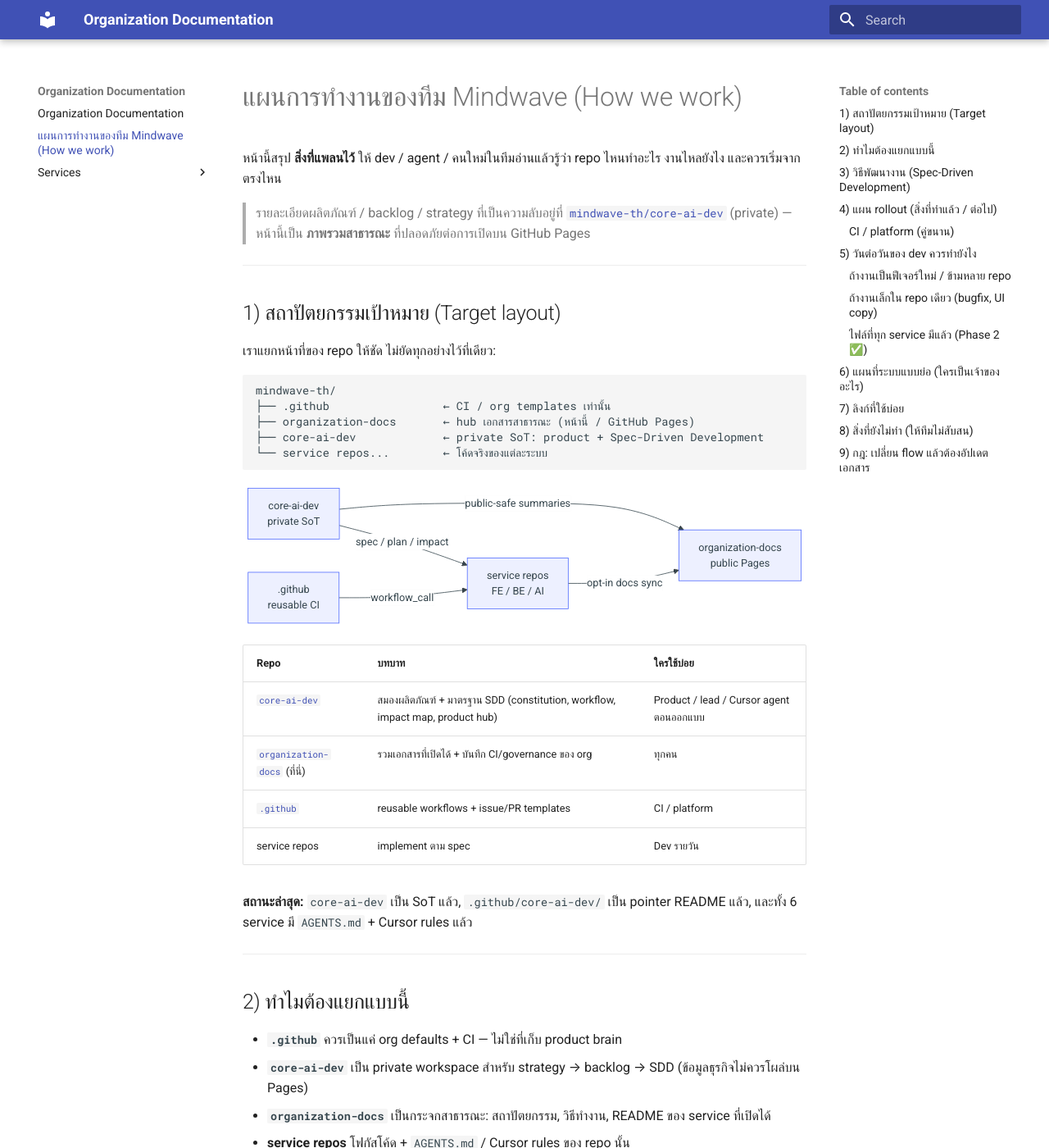
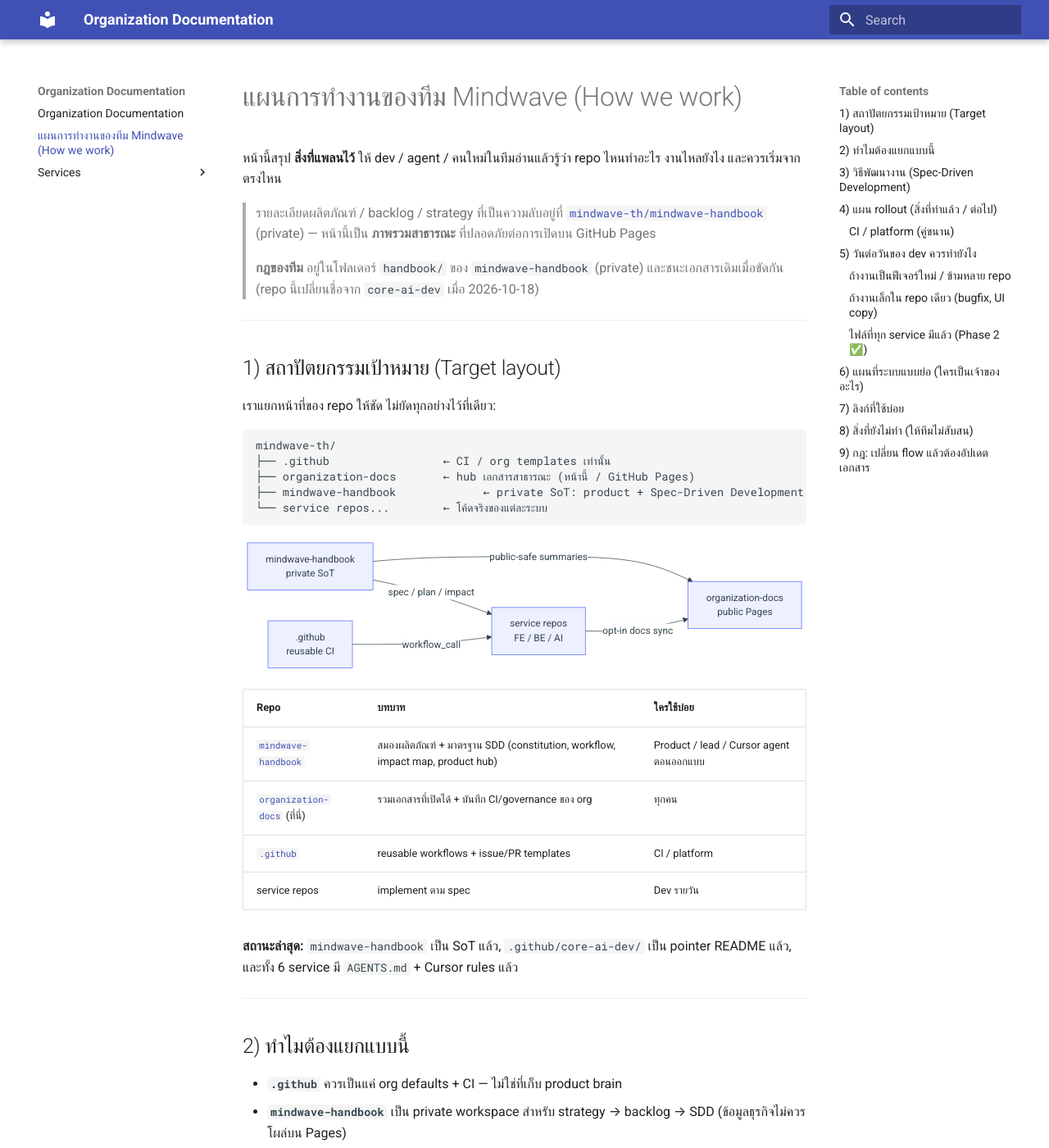
Before and after one commit to mindwave-th/organization-docs, an MkDocs documentation site: the page built from docs/how-we-work.md, in a window 1280 px wide and 1400 px high. Shown: the whole window at 82% size. Built offline with MkDocs 1.6.1 and Material for MkDocs 9.7.7, drawn with Linux system fonts in a browser that asks for light colours; some of the changed text lies outside the part shown.

Commit message:
docs: point to mindwave-handbook (renamed from core-ai-dev)
The hub repo core-ai-dev was renamed to mindwave-handbook on
2026-10-18 and now holds the team handbook in handbook/, which wins
over the older hub documents where they disagree.

Co-Authored-By: Claude Opus 5.5 <noreply@anthropic.com>

````diff
--- a/docs/how-we-work.md
+++ b/docs/how-we-work.md
@@ -4,8 +4,10 @@
 repo ไหนทำอะไร งานไหลยังไง และควรเริ่มจากตรงไหน
 
 > รายละเอียดผลิตภัณฑ์ / backlog / strategy ที่เป็นความลับอยู่ที่
-> [`mindwave-th/core-ai-dev`](https://github.com/mindwave-th/core-ai-dev) (private)
+> [`mindwave-th/mindwave-handbook`](https://github.com/mindwave-th/mindwave-handbook) (private)
 > — หน้านี้เป็น **ภาพรวมสาธารณะ** ที่ปลอดภัยต่อการเปิดบน GitHub Pages
+>
+> **กฎของทีม** อยู่ในโฟลเดอร์ `handbook/` ของ `mindwave-handbook` (private) และชนะเอกสารเดิมเมื่อขัดกัน (repo นี้เปลี่ยนชื่อจาก `core-ai-dev` เมื่อ 2026-10-18)
 
 ---
 
@@ -17,13 +19,13 @@ repo ไหนทำอะไร งานไหลยังไง และค
 mindwave-th/
 ├── .github                 ← CI / org templates เท่านั้น
 ├── organization-docs       ← hub เอกสารสาธารณะ (หน้านี้ / GitHub Pages)
-├── core-ai-dev             ← private SoT: product + Spec-Driven Development
+├── mindwave-handbook             ← private SoT: product + Spec-Driven Development
 └── service repos...        ← โค้ดจริงของแต่ละระบบ
 ```
 
 ```mermaid
 flowchart LR
-  ADC["core-ai-dev<br/>private SoT"]
+  ADC["mindwave-handbook<br/>private SoT"]
   OD["organization-docs<br/>public Pages"]
   GH[".github<br/>reusable CI"]
   SR["service repos<br/>FE / BE / AI"]
@@ -36,12 +38,12 @@ flowchart LR
 
 | Repo | บทบาท | ใครใช้บ่อย |
 |------|--------|------------|
-| [`core-ai-dev`](https://github.com/mindwave-th/core-ai-dev) | สมองผลิตภัณฑ์ + มาตรฐาน SDD (constitution, workflow, impact map, product hub) | Product / lead / Cursor agent ตอนออกแบบ |
+| [`mindwave-handbook`](https://github.com/mindwave-th/mindwave-handbook) | สมองผลิตภัณฑ์ + มาตรฐาน SDD (constitution, workflow, impact map, product hub) | Product / lead / Cursor agent ตอนออกแบบ |
 | [`organization-docs`](https://github.com/mindwave-th/organization-docs) (ที่นี่) | รวมเอกสารที่เปิดได้ + บันทึก CI/governance ของ org | ทุกคน |
 | [`.github`](https://github.com/mindwave-th/.github) | reusable workflows + issue/PR templates | CI / platform |
 | service repos | implement ตาม spec | Dev รายวัน |
 
-**สถานะล่าสุด:** `core-ai-dev` เป็น SoT แล้ว, `.github/core-ai-dev/` เป็น pointer README แล้ว,
+**สถานะล่าสุด:** `mindwave-handbook` เป็น SoT แล้ว, `.github/core-ai-dev/` เป็น pointer README แล้ว,
 และทั้ง 6 service มี `AGENTS.md` + Cursor rules แล้ว
 
 ---
@@ -49,7 +51,7 @@ flowchart LR
 ## 2) ทำไมต้องแยกแบบนี้
 
 - **`.github`** ควรเป็นแค่ org defaults + CI — ไม่ใช่ที่เก็บ product brain
-- **`core-ai-dev`** เป็น private workspace สำหรับ strategy → backlog → SDD
+- **`mindwave-handbook`** เป็น private workspace สำหรับ strategy → backlog → SDD
   (ข้อมูลธุรกิจไม่ควรโผล่บน Pages)
 - **`organization-docs`** เป็นกระจกสาธารณะ: สถาปัตยกรรม, วิธีทำงาน,
   README ของ service ที่เปิดได้
@@ -69,7 +71,7 @@ contract-first (OpenAPI), และ impact / ownership map ใน multi-repo
 ```text
 Brainstorm
    ↓
-product/ ใน core-ai-dev   (strategy → … → backlog → trust)
+product/ ใน mindwave-handbook   (strategy → … → backlog → trust)
    ↓
 feature card พร้อมสถานะ ready
    ↓
@@ -91,7 +93,7 @@ feature card พร้อมสถานะ ready
    ขอแค่ plan บอกชัดและไม่ทิ้งชั้นที่ต้องแตะ
 
 รายละเอียดเต็ม (private): ดู `workflow.md`, `constitution.md`,
-`impact-map.md` ใน `core-ai-dev`
+`impact-map.md` ใน `mindwave-handbook`
 
 ---
 
@@ -101,10 +103,10 @@ feature card พร้อมสถานะ ready
 |-------|-----|--------|
 | **1** | เนื้อหา hub (constitution, workflow, impact map, templates, ตัวอย่าง PDPA, product hub) | ✅ ทำแล้ว |
 | **1b** | เติม product hub (vision/mission/roadmap/feature cards) | ✅ ส่วนใหญ่ — เหลือเลือก 1 card `ready` แล้วรัน SDD จริงครั้งแรก |
-| **1c** | สร้าง private `core-ai-dev` + pointer ที่ `.github` | ✅ ทำแล้ว |
+| **1c** | สร้าง private `mindwave-handbook` + pointer ที่ `.github` | ✅ ทำแล้ว |
 | **2** | ใส่ `AGENTS.md` + Cursor rules ใน 6 service repos | ✅ ทำแล้ว |
 | **3** | ยึด OpenAPI ของ `mindwave-core-general` เป็นสัญญา + sync types ฝั่ง FE | ⏳ ยังไม่ทำ |
-| **4** | sync สรุป public-safe จาก `core-ai-dev` เข้า Pages (หน้านี้) | ✅ หน้า how-we-work ขึ้นแล้ว |
+| **4** | sync สรุป public-safe จาก `mindwave-handbook` เข้า Pages (หน้านี้) | ✅ หน้า how-we-work ขึ้นแล้ว |
 | **5** | รัน change จริงแนวตั้ง 1 ชิ้น (เช่น PDPA) ตามตัวอย่าง | ⏳ ยังไม่ทำ |
 
 ### CI / platform (คู่ขนาน)
@@ -122,7 +124,7 @@ feature card พร้อมสถานะ ready
 
 ### ถ้างานเป็นฟีเจอร์ใหม่ / ข้ามหลาย repo
 
-1. เปิด Cursor ที่ **`core-ai-dev`** (ไม่ใช่ service เดี่ยวทันที)
+1. เปิด Cursor ที่ **`mindwave-handbook`** (ไม่ใช่ service เดี่ยวทันที)
 2. อัปเดตหรืออ่าน `product/` ให้ตรงความเข้าใจล่าสุด
 3. สร้าง/เลือก feature card → เมื่อ `ready` แตกเป็น change
    (`spec` / `plan` / `tasks`)
@@ -179,9 +181,9 @@ flowchart TB
 
 | ลิงก์ | เพื่ออะไร |
 |------|-----------|
-| [core-ai-dev](https://github.com/mindwave-th/core-ai-dev) | SoT ส่วนตัว — product + SDD |
-| [DOC_SYNC.md](https://github.com/mindwave-th/core-ai-dev/blob/main/DOC_SYNC.md) | checklist เมื่อเปลี่ยน process flow |
-| [constitution.md](https://github.com/mindwave-th/core-ai-dev/blob/main/constitution.md) | หลักการองค์กร (§9 = docs sync) |
+| [mindwave-handbook](https://github.com/mindwave-th/mindwave-handbook) | SoT ส่วนตัว — product + SDD |
+| [DOC_SYNC.md](https://github.com/mindwave-th/mindwave-handbook/blob/main/DOC_SYNC.md) | checklist เมื่อเปลี่ยน process flow |
+| [constitution.md](https://github.com/mindwave-th/mindwave-handbook/blob/main/constitution.md) | หลักการองค์กร (§9 = docs sync) |
 | [.github](https://github.com/mindwave-th/.github) | reusable workflows |
 | [หน้าแรก organization-docs](index.md) | CI / secrets / inventory |
 | [docs/services/](services/) | README ที่ sync จากแต่ละ service |
@@ -198,7 +200,7 @@ flowchart TB
 - OpenAPI เป็นสัญญาครบวงจรฝั่ง FE ยังไม่ปิด (Phase 3)
 
 ถ้าสงสัยว่า “ของชิ้นนี้ควรอยู่ repo ไหน / ต้องมี spec ไหม” —
-เริ่มที่ **`core-ai-dev`** ก่อนเสมอ แล้วค่อยลงมือใน service
+เริ่มที่ **`mindwave-handbook`** ก่อนเสมอ แล้วค่อยลงมือใน service
 
 ---
 
@@ -211,7 +213,7 @@ ownership ใน impact map, CI/governance, หรือ flow รายวัน
 
 Checklist ขั้นต่ำ (ข้ามได้เฉพาะข้อที่ไม่เกี่ยวกับงานจริง — และต้องบอกใน PR):
 
-1. `core-ai-dev` — `constitution.md` / `workflow.md` / `impact-map.md` / `ADOPTION.md` / `README.md` ตามที่เกี่ยว
+1. `mindwave-handbook` — `constitution.md` / `workflow.md` / `impact-map.md` / `ADOPTION.md` / `README.md` ตามที่เกี่ยว
 2. `organization-docs` — `docs/how-we-work.md` และ `docs/index.md` ถ้า process/inventory สาธารณะเปลี่ยน
 3. `.github` — root `README.md` ถ้า inventory ของ CI/org-defaults เปลี่ยน
 4. Service `AGENTS.md` / `.cursor/rules/` ถ้าคำสั่ง agent ต่อ repo เปลี่ยน (อัปเดต `service-templates/` แล้วค่อย roll out)
@@ -220,5 +222,5 @@ Checklist ขั้นต่ำ (ข้ามได้เฉพาะข้อ
 
 รายละเอียดเต็ม:
 
-- [`DOC_SYNC.md`](https://github.com/mindwave-th/core-ai-dev/blob/main/DOC_SYNC.md)
-- [`constitution.md` §9](https://github.com/mindwave-th/core-ai-dev/blob/main/constitution.md)
+- [`DOC_SYNC.md`](https://github.com/mindwave-th/mindwave-handbook/blob/main/DOC_SYNC.md)
+- [`constitution.md` §9](https://github.com/mindwave-th/mindwave-handbook/blob/main/constitution.md)
````
Also changed, not shown: docs/index.md (+6 -6 lines).
